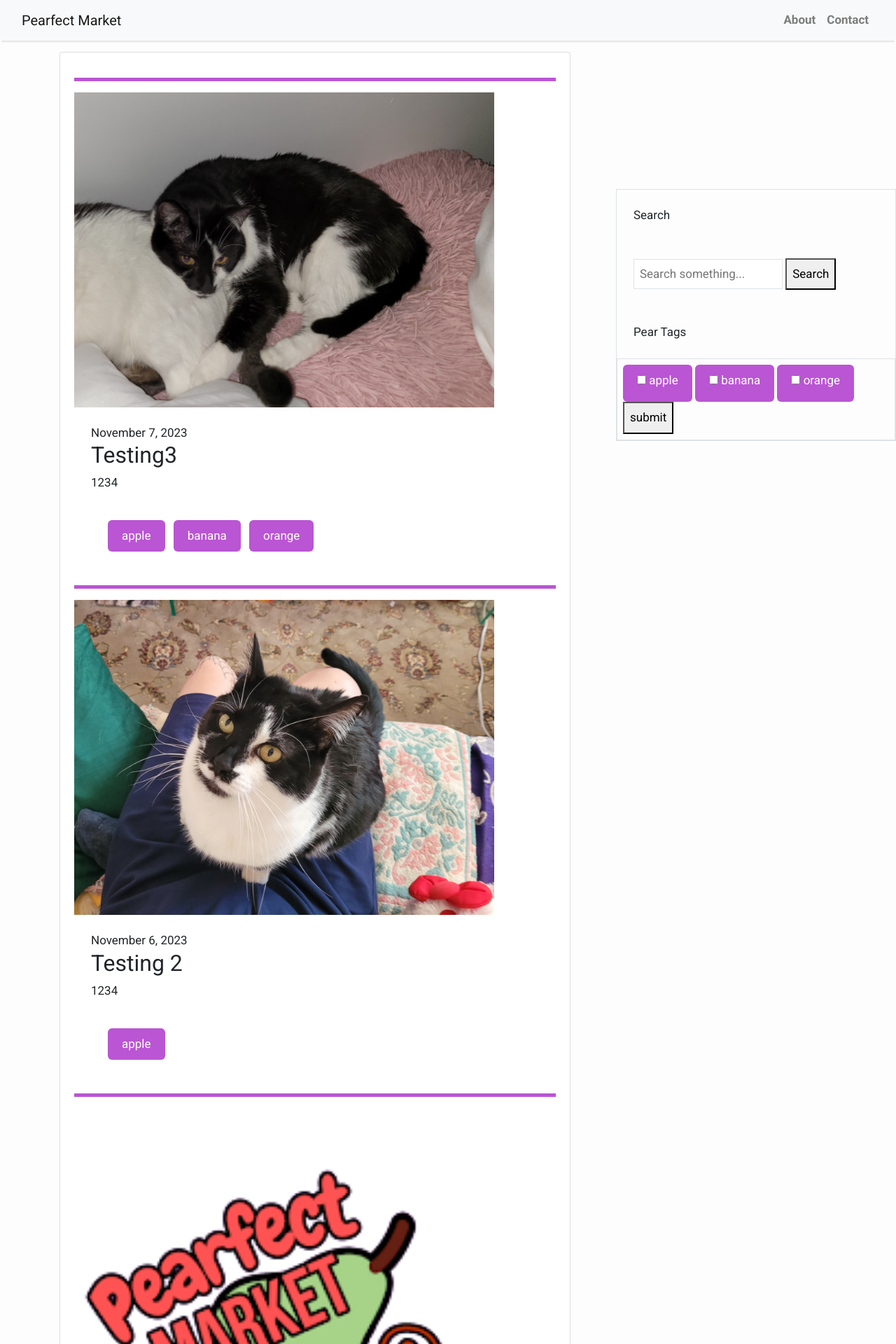
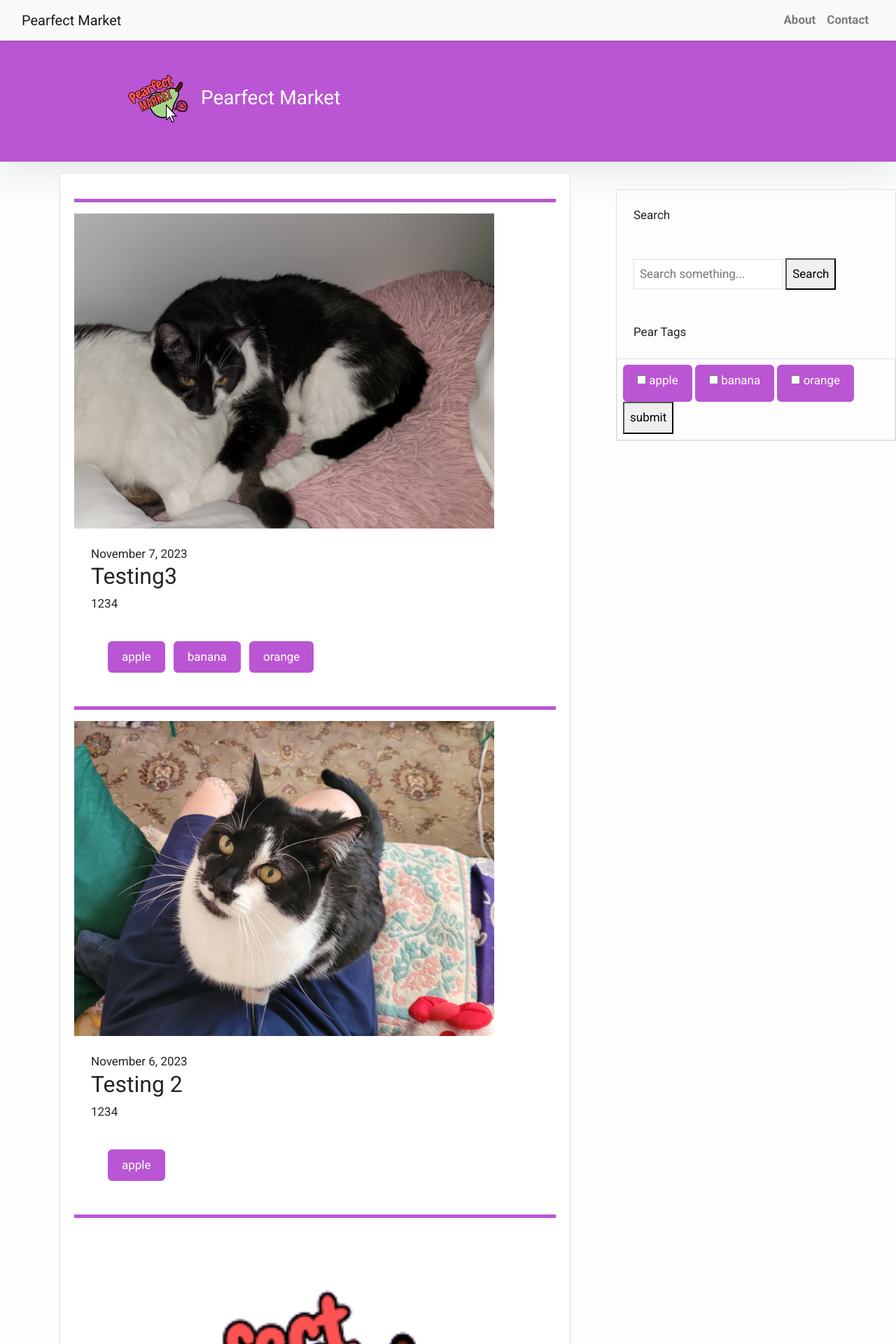
Before and after one commit to fruitscented/pearfectmarket, a Django app: page /search in a window 1280 px wide. Shown: the top 1920 px of the page at 70% size. Run offline with Django 4.2, Linux system fonts and the light colour scheme; data comes from the database, SQL or seed files in the repository; some libraries are stand-ins or nearby versions.

Commit message:
update header

```diff
--- a/eventblog/templates/search.html
+++ b/eventblog/templates/search.html
@@ -1,10 +1,22 @@
 {% extends 'layout.html' %}
 
 {% block title %}
-<title>Page Title</title>
+<title>Pearfect Market</title>
 {% endblock %}
+{% block content %}
+<header class="masthead">
+    <div class="overlay"></div>
+    <div class="container">
+        <div class="row">
+            <div class=" col-md-8 col-md-10 mx-auto">
+                <div class="site-heading">
 
-{% block content %}
+                    <h3 class=" site-heading my-4 mt-3 text-white"><img src="/media/images/pearfectmarketlogo.png" alt="HTML5 Icon" style="width:100px;height:100px;"> Pearfect Market </h3>
+                </div>
+            </div>
+        </div>
+    </div>
+</header>
 <div class="container">
     <div class="row">
         <!-- Blog Entries Column -->
```
Also changed, not shown: eventblog/templates/tag.html (+14 -1 lines), eventblog/templates/tagfilter.html (+13 -0 lines).
